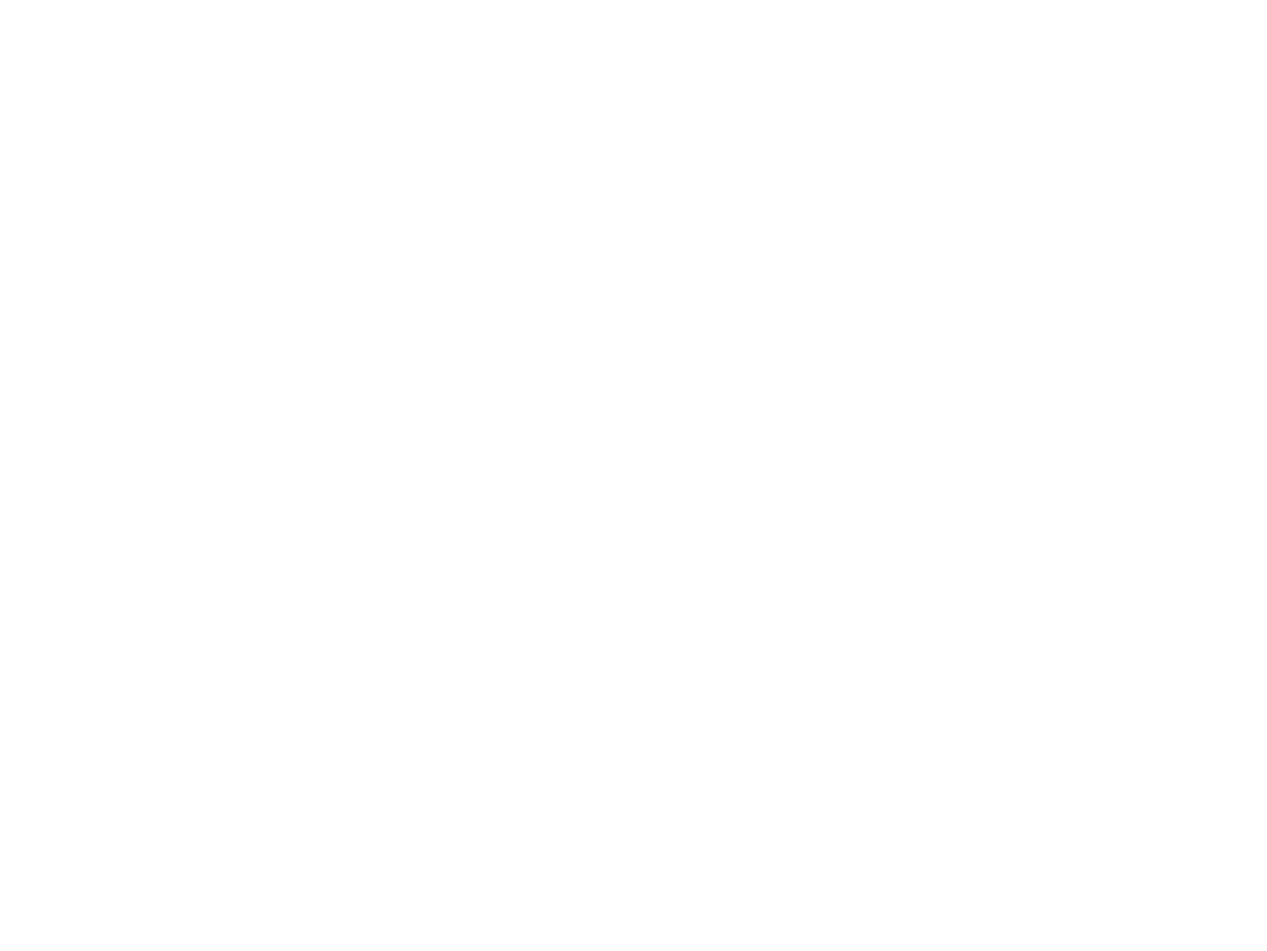
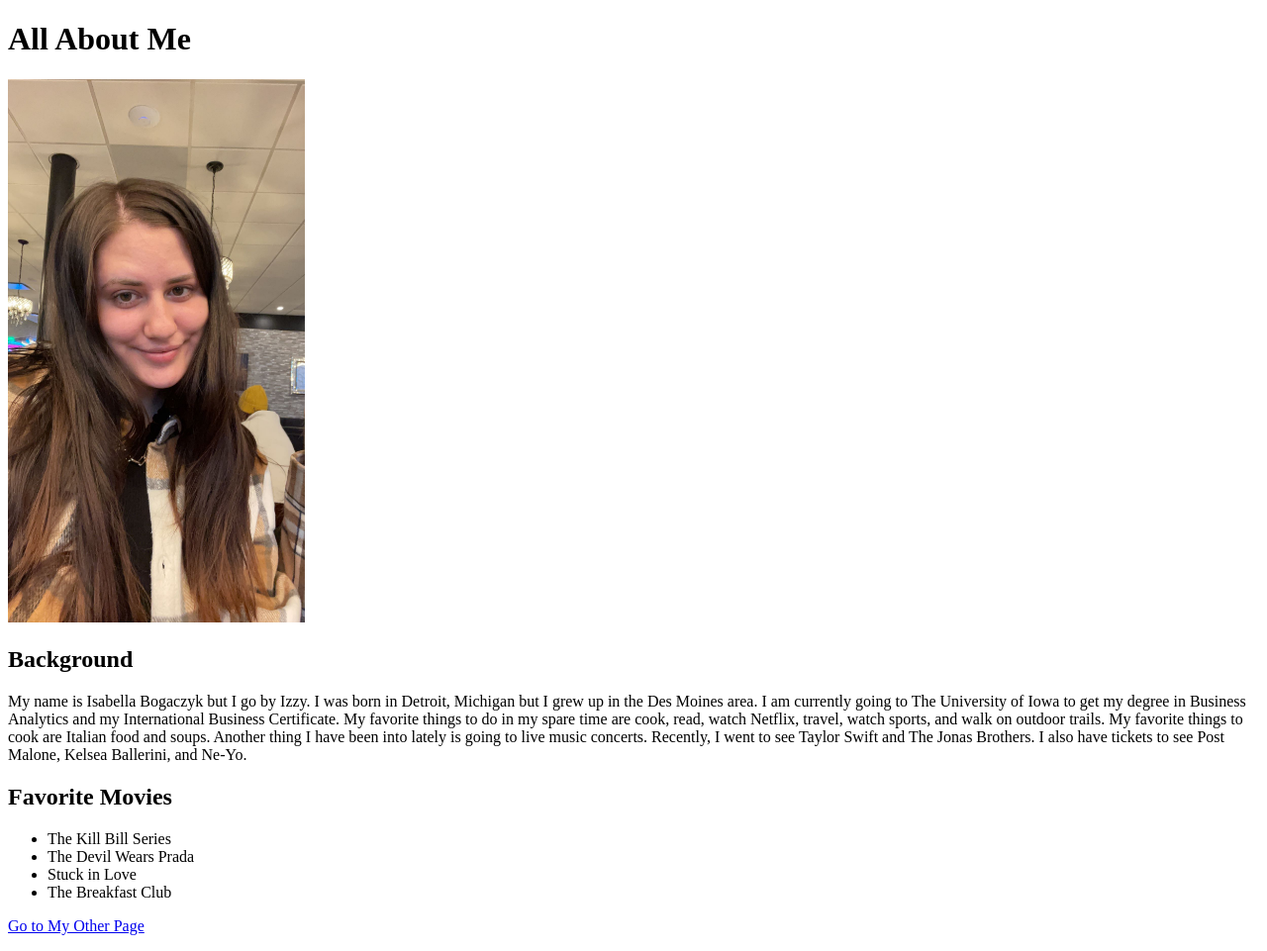
Before and after one commit to ibogaczyk/ibogaczyk_HW6, a plain HTML site: page index.html in a window 1280 px wide. Shown: the whole page at 99% size. Before the commit the page ends 800 px from the top, so only its background shows below. Drawn offline with Linux system fonts and the light colour scheme.

Commit message:
Added image and data to the first page

```diff
--- a/index.html
+++ b/index.html
@@ -3,9 +3,32 @@
 <head>
     <meta charset="UTF-8">
     <meta name="viewport" content="width=device-width, initial-scale=1.0">
-    <title>Document</title>
+
+    <title>Isabella's Website</title>
+
 </head>
+
 <body>
 
+    <header>
+        <h1>All About Me</h1>
+        <img src="./images/IMG_2383.JPG" alt="Description of the image" width="300">
+    </header>
+
+    <section>
+        <h2>Background</h2>
+        <p>My name is Isabella Bogaczyk but I go by Izzy. I was born in Detroit, Michigan but I grew up in the Des Moines area. I am currently going to The University of Iowa to get my degree in Business Analytics and my International Business Certificate. My favorite things to do in my spare time are cook, read, watch Netflix, travel, watch sports, and walk on outdoor trails. My favorite things to cook are Italian food and soups. Another thing I have been into lately is going to live music concerts. Recently, I went to see Taylor Swift and The Jonas Brothers. I also have tickets to see Post Malone, Kelsea Ballerini, and Ne-Yo. </p>
+    </section>
+
+    <section>
+        <h2>Favorite Movies</h2>
+        <ul>
+            <li>The Kill Bill Series</li>
+            <li>The Devil Wears Prada</li>
+            <li>Stuck in Love</li>
+            <li>The Breakfast Club</li>
+        </ul>
+    </section>
+    <p><a href="pagetwo.html">Go to My Other Page</a></p>
 </body>
 </html>
```
Also changed, not shown: pagetwo.html (added, +11 -0 lines), css/stylesheet.css (added), images/IMG_2383.JPG (added), 2 other files.
